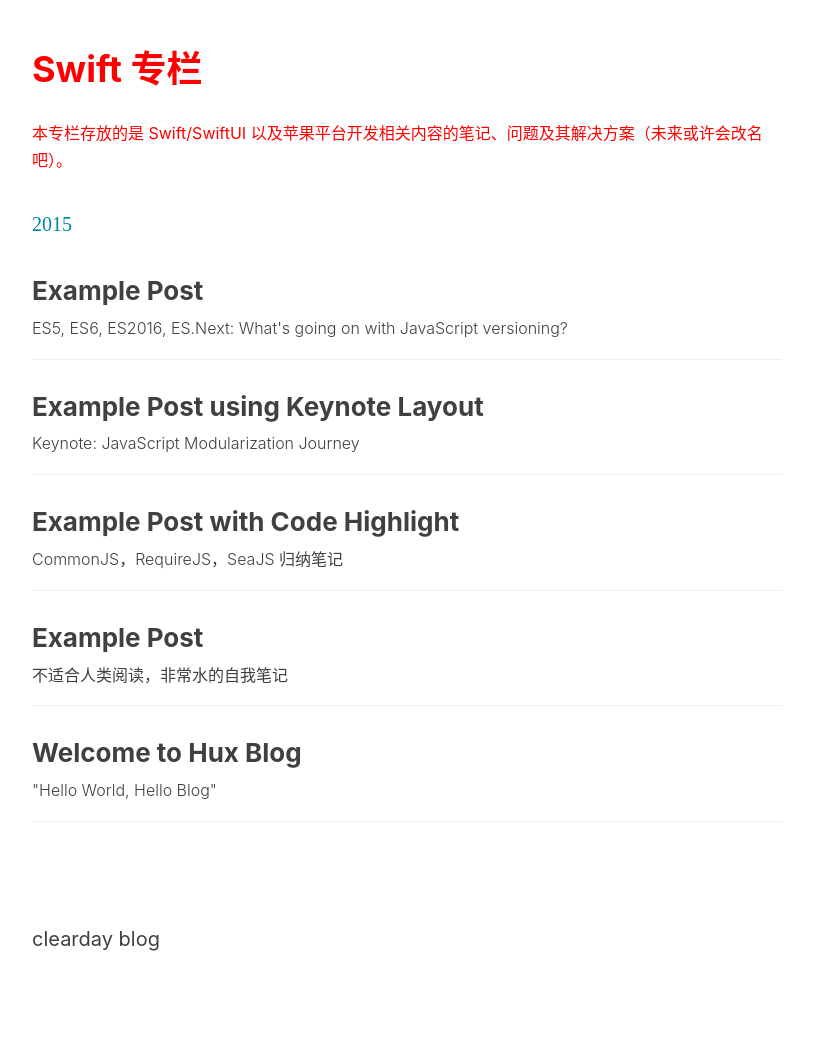
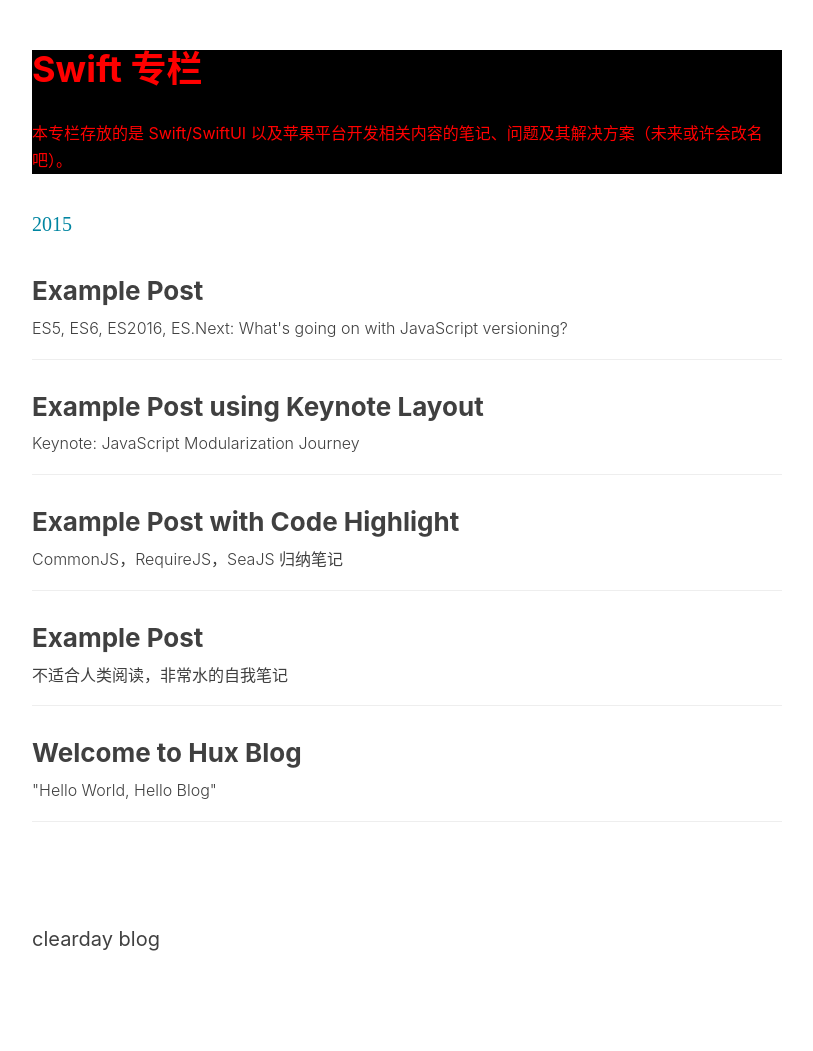
Before and after one commit to skiesclear/clearday, a Jekyll site: the page built from menu/swift.html, in a window 1280 px wide. Shown: the whole page, without its empty margins (233-1046 px from the left). Built offline with Jekyll 4.4.1, drawn with Linux system fonts in a browser that asks for light colours; nearby versions of some CDN libraries.

Commit message:
Update category.html

```diff
--- a/_layouts/category.html
+++ b/_layouts/category.html
@@ -7,7 +7,7 @@ layout: default
 	<div class="row">
 		<div class="col-lg-8 col-lg-offset-2 col-md-10 col-md-offset-1">
             		<!-- Tags (as filter) -->
-			<div id='tag_cloud' class="tags tags-sup js-tags" style="margin-top:50px;backgroud-color:black;color:red">
+			<div id='tag_cloud' class="tags tags-sup js-tags" style="margin-top:50px;background-color:black;color:red">
 				<h1>{{ page.title }} 专栏</h1>
             			<p>{{ page.info }}</p>
 			</div>
```
